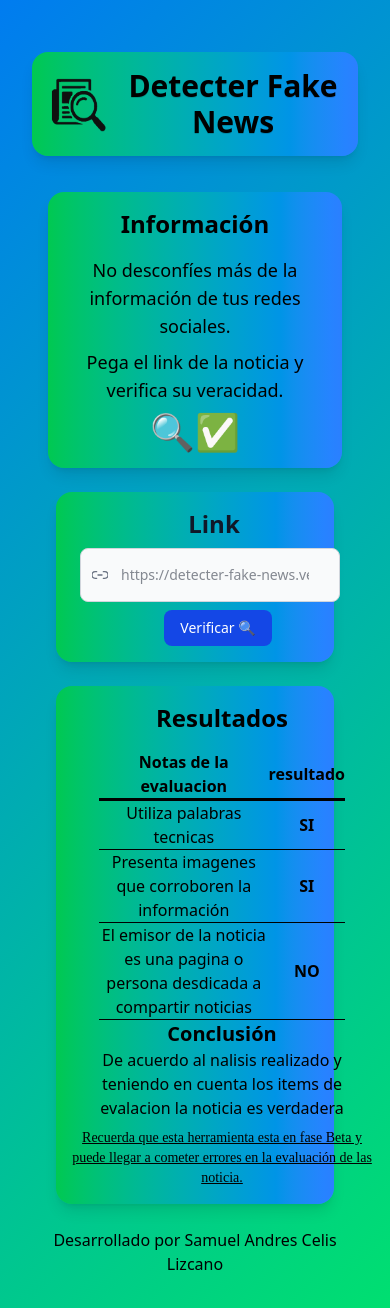
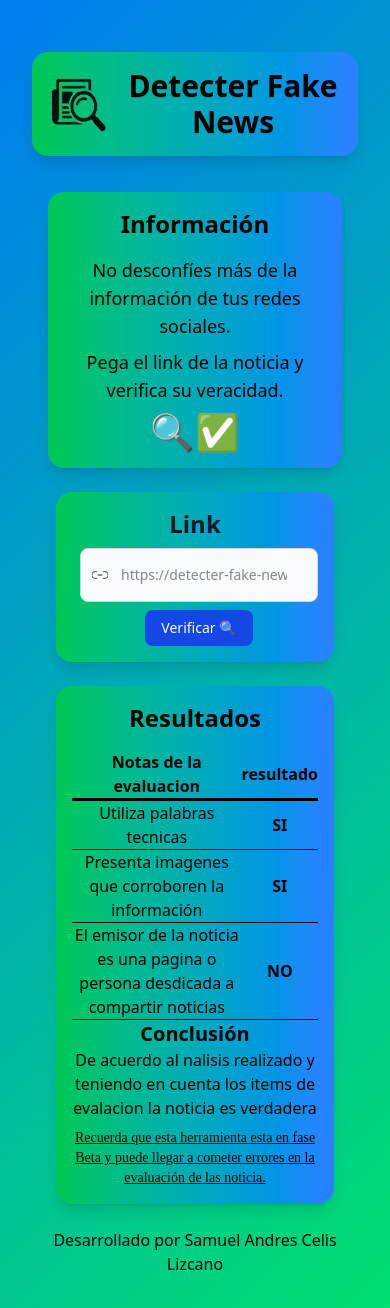
Before and after one commit to SamuelCelisL/Detecter-Fake-News, a React (Vite) app: page / in a window 390 px wide. Built offline with nearby package versions, Linux system fonts and the light colour scheme.

Commit message:
Ajustar estilos en componentes Enlaces y Resultados para mejorar la presentación visual y la responsividad.

```diff
--- a/src/components/enlaces.tsx
+++ b/src/components/enlaces.tsx
@@ -1,22 +1,19 @@
 export default function Enlaces(){
     return (
-        <div className="m-6 flex flex-col flex-wrap items-center justify-center p-4 rounded-2xl bg-gradient-to-l from-blue-500 to-green-500 shadow-lg hover:shadow-2xl hover:shadow-white hover:text-white hover:border sm:flex-row md:w-auto lg:w-auto">
-        <p className=" text-2xl font-extrabold text-gray-900 justify-center items-center flex">Link</p>
-        <form>
-            <div className="relative pr-2 sm:w-auto md:w-auto lg:w-auto">
-                <div className="absolute inset-y-0 start-0 flex items-center ps-5 pointer-events-none w-full md:w-full lg:w-full">
+        <div className="m-6 flex flex-col flex-wrap items-center justify-center p-4 rounded-2xl bg-gradient-to-l from-blue-500 to-green-500 shadow-lg hover:shadow-2xl hover:shadow-white hover:text-white hover:border sm:flex-row">
+            <p className=" text-2xl font-extrabold text-gray-900 justify-center items-center flex">Link</p>
+            <div className=" pr-2 max-w-[600px] w-full relative">
+                <div className="absolute inset-y-0 start-0 flex items-center ps-5 pointer-events-none ">
                     {/* Icono de enlace */}
                     <svg className=" h-4 text-gray-500 dark:text-gray-400 " aria-hidden="true" xmlns="http://www.w3.org/2000/svg" fill="none" viewBox="0 0 24 24">
                         <path stroke="currentColor" strokeWidth="2" strokeLinecap="round" strokeLinejoin="round" d="M17 7h2a5 5 0 0 1 0 10h-2m-10 0H5a5 5 0 0 1 0-10h2m2 5h6"/>
                     </svg>
                 </div>
-                <input type="search" id="search" className="m-2 block w-auto md:w-full lg:w-full p-4 ps-10 text-sm text-gray-900 border border-gray-300 rounded-lg bg-gray-50 focus:ring-blue-500 focus:border-blue-500 dark:bg-gray-700 dark:border-gray-600 dark:placeholder-gray-400 dark:text-white dark:focus:ring-blue-500 dark:focus:border-blue-500" placeholder="https://detecter-fake-news.vercel.app/" required />
+                <input type="search" id="search" className="m-2 block w-full p-4 ps-10 text-sm text-gray-900 border border-gray-300 rounded-lg bg-gray-50 focus:ring-blue-500 focus:border-blue-500 dark:bg-gray-700 dark:border-gray-600 dark:placeholder-gray-400 dark:text-white dark:focus:ring-blue-500 dark:focus:border-blue-500" placeholder="https://detecter-fake-news.vercel.app/" required />
             </div>
-        </form>
-            <button className="text-white bg-blue-700 hover:bg-blue-800 focus:ring-4 focus:outline-none focus:ring-blue-300 font-medium rounded-lg text-sm px-4 py-2 ml-2  dark:bg-blue-600 dark:hover:bg-blue-700 dark:focus:ring-blue-800 cursor-pointer">
+            <button className="text-white bg-blue-700 hover:bg-blue-800 focus:ring-4 focus:outline-none focus:ring-blue-300 font-medium rounded-lg text-sm px-4 py-2 ml-2  dark:bg-blue-600 dark:hover:bg-blue-700 dark:focus:ring-blue-800 cursor-pointer max-w-[160px]">
                 Verificar<span className="animate-pulse"> 🔍</span>
-
             </button>
-            </div>
+        </div>
         )
 }
--- a/src/components/resultados.tsx
+++ b/src/components/resultados.tsx
@@ -28,7 +28,7 @@ export default function Resultados() {
             </table>
             <h2 className="bg-black bg-clip-text text-xl font-bold text-transparent ...">Conclusión</h2>
             <span className="text-black">De acuerdo al nalisis realizado y teniendo en cuenta los items de evalacion la noticia es verdadera</span>
-            <p className="text-sm cursive text-black mt-2 wrap-anywhere underline hover:decoration-white hover:text-white cursor-pointer w-[300px] text-wrap">Recuerda que esta herramienta esta en fase Beta y puede llegar a cometer errores en la evaluación de las noticia.</p>
+            <p className="text-sm cursive text-black mt-2 wrap-anywhere underline hover:decoration-white hover:text-white cursor-pointer max-w-[300px] text-wrap">Recuerda que esta herramienta esta en fase Beta y puede llegar a cometer errores en la evaluación de las noticia.</p>
         </div>
     )
 };
```
